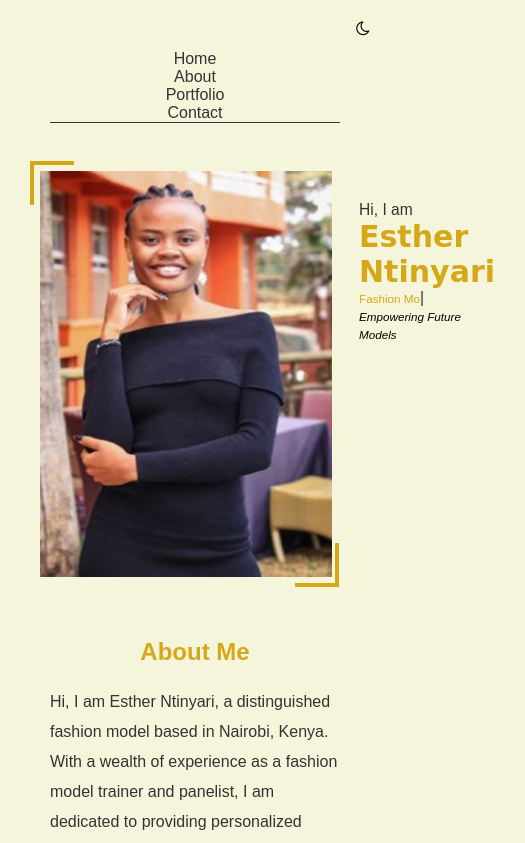
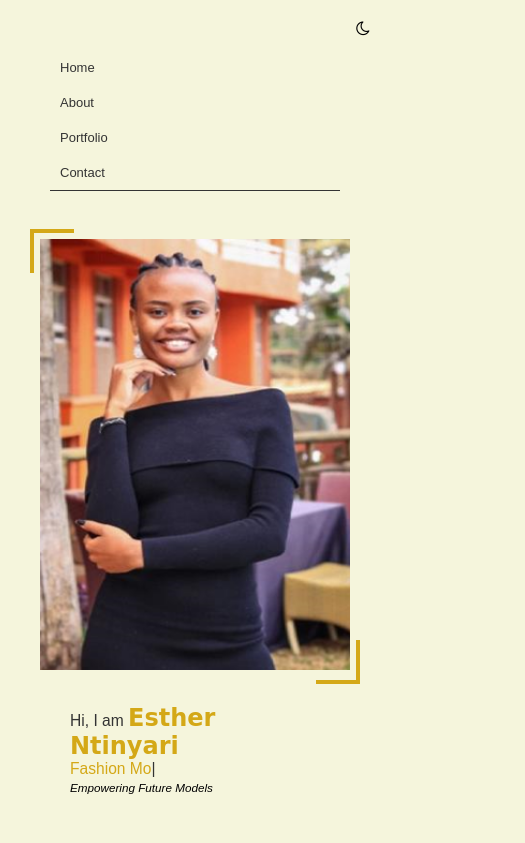
Before and after one commit to Esther-Ntinyari/Esther-Ntinyari, a plain HTML site: page index.html in a window 390 px wide. Shown: the top 843 px of the page, 525 px wide, since content can reach past the window. Drawn offline with nearby package versions, Linux system fonts and the light colour scheme; a web font is replaced by a local one.

Commit message:
Added responsiveness

```diff
--- a/index.html
+++ b/index.html
@@ -16,6 +16,9 @@
     <header>
         <nav>
             <div class="topnav" id = "navigation">
+                <a href="javascript:void(0);" class="icon" onclick="toggleMenu()">
+                    <i class="fa fa-bars"></i>
+                </a>
                 <a href="#Home">Home</a>
                 <a href="#About">About</a>
                 <a href="#Portfolio">Portfolio</a>
--- a/index.js
+++ b/index.js
@@ -9,6 +9,16 @@ function Mode() {
         icon.classList.add("fa-moon-o");
     }
 }
+
+function toggleMenu() {
+    var x = document.getElementById("navigation");
+    if (x.className === "topnav") {
+        x.className += "responsive";
+    } else {
+        x.className = "topnav";
+    }
+}
+
 document.addEventListener('DOMContentLoaded', () => {
     var options = {
         strings: ["Fashion Model", "Professional Trainer", "Panelist"],
--- a/style.css
+++ b/style.css
@@ -34,8 +34,17 @@ header {
 }
 
 .topnav {
-    overflow: hidden !important;
+    display: flex;
+    justify-content: space-between;
+    align-items: center;
+    overflow: hidden;
     border-bottom: 1px solid var(--text-color);
+    flex-wrap: nowrap; /* Ensure links do not wrap */
+}
+
+.topnav .icon {
+    display: none;
+    float: left;
 }
 
 .topnav a {
@@ -44,8 +53,7 @@ header {
     padding: 10px 20px;
     text-decoration: none;
     border-radius: 5px;
-    margin: 50px;
-    margin-bottom: 5px;
+    margin: 0 10px; /* Adjust margin to fit within the container */
     object-position: top;
 }
 
@@ -80,6 +88,7 @@ header {
 .home {
     display: flex;
     margin: 10px;
+    flex-wrap: wrap;
 }
 
 .gallery {
@@ -162,3 +171,65 @@ i {
     border-left: none;
     border-top: none;
 }
+
+/* Responsive Styles */
+@media screen and (max-width: 800px) {
+    .topnav {
+        flex-direction: column;
+        align-items: flex-start;
+    }
+
+    .topnav a {
+        font-size: small;
+        display: block;
+        text-align: center;
+        margin: 5px 0;
+    }
+
+    .home {
+        flex-direction: column;
+        align-items: center;
+    }
+
+    .home-img {
+        width: 100%;
+        text-align: center;
+    }
+
+    .home-img img {
+        width: 100%;
+        height: auto;
+    }
+
+    .gallery {
+        grid-template-columns: 1fr;
+    }
+
+    .gallery-item img {
+        height: auto;
+    }
+}
+
+@media screen and (max-width: 400px) {
+    .topnav {
+        flex-wrap: wrap;
+        justify-content: center;
+        text-align: center;
+    }
+    .topnav a {
+        flex-wrap: wrap;
+        font-size: small;
+        padding: 5px 10px;
+        text-align: center;
+        justify-content: center;
+
+    }
+
+    .home .name {
+        font-size: 24px;
+    }
+
+    .typing {
+        font-size: 4vw;
+    }
+}
```
